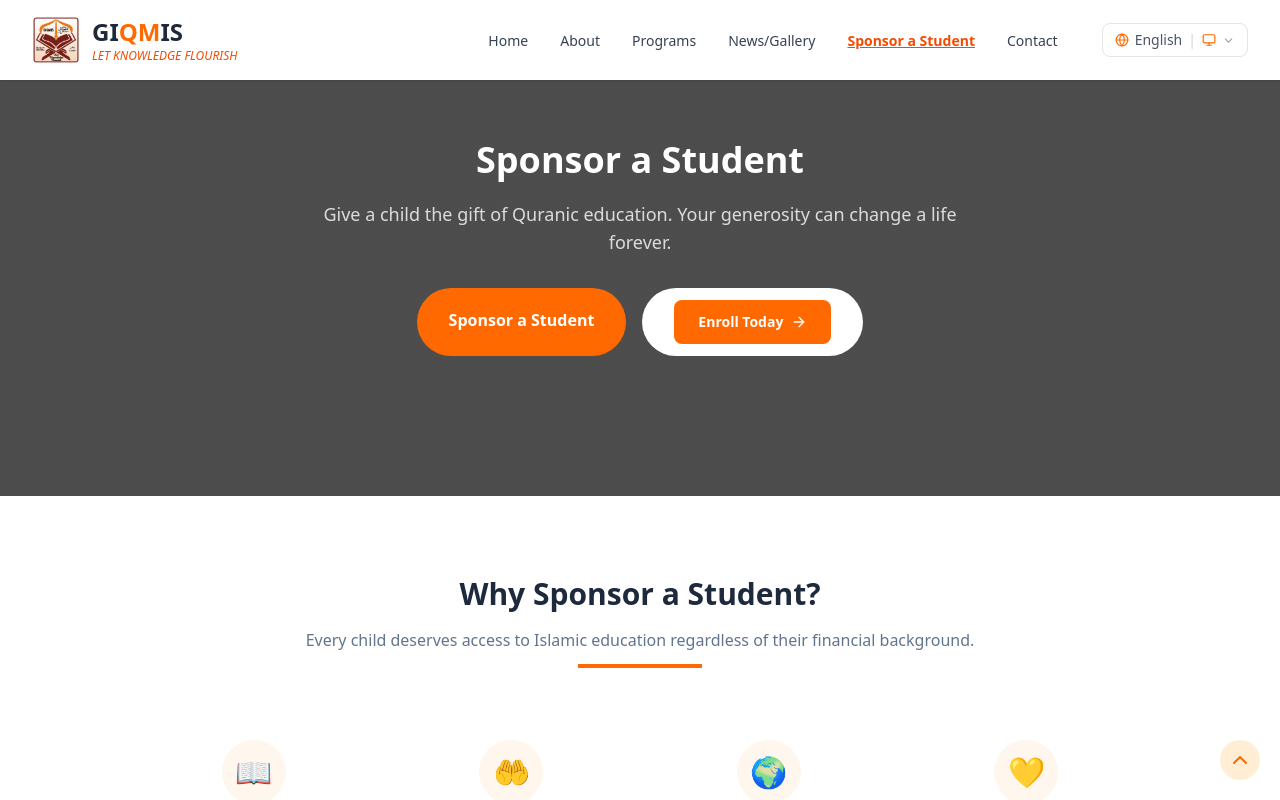
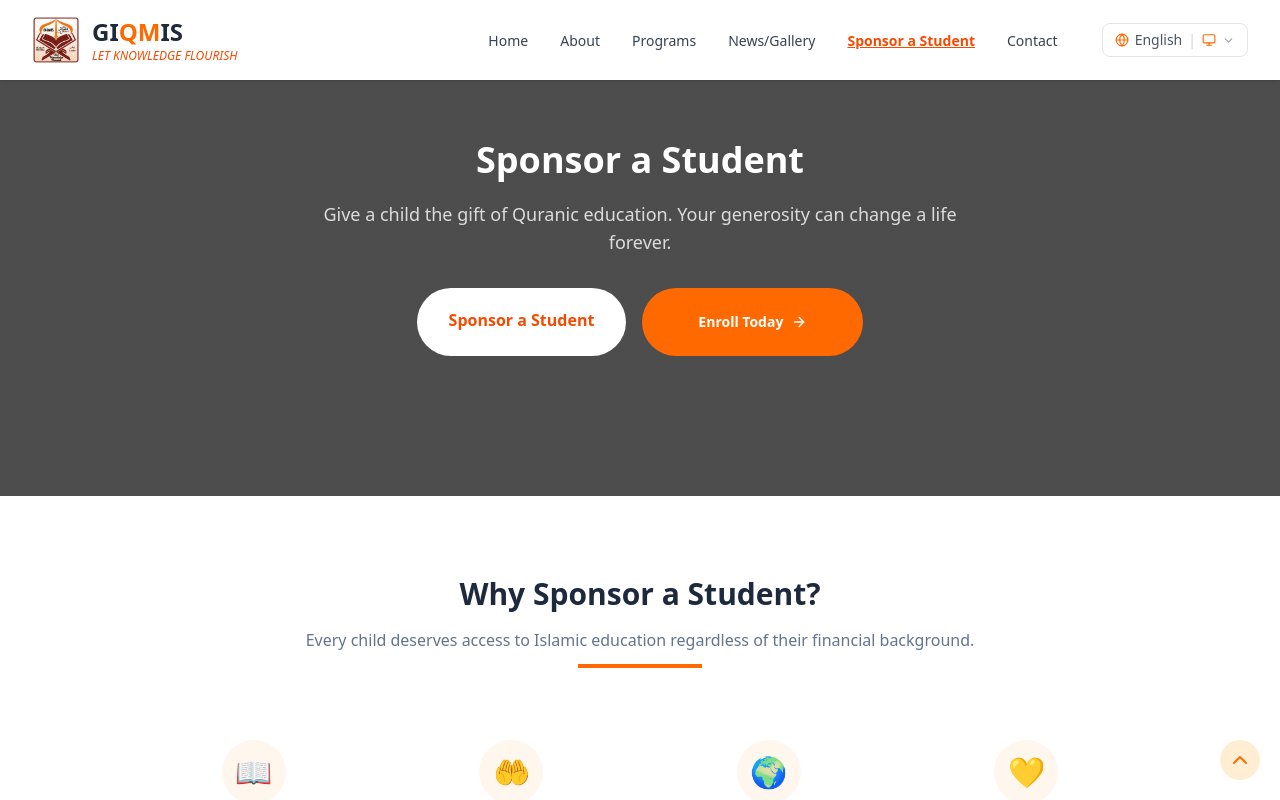
Before and after one commit to Aseyori911/giqmis, a Next.js app: page /en/sponsor in a window 1280 px wide. Shown: the top 800 px of the page. Built offline with nearby package versions, Linux system fonts and the light colour scheme.

Commit message:
minor correction

```diff
--- a/components/program/index.tsx
+++ b/components/program/index.tsx
@@ -3,7 +3,7 @@
 import HeroBanner from './heroBanner'
 import ProgramIntro from './programIntro'
 import TeachingMethod from './teachingMethod'
-import ProgramsSlider from './programsSlider'
+// import ProgramsSlider from './programsSlider'
 import CurriculumSection from './curriculumSection'
 import ArabicOnlineCourse from './arabicOnlineCourse'
 import SpecialWorkshops from './specialWorkshops'
@@ -12,7 +12,7 @@ import CTASection from './CTASection'
 import TeacherApply from './teacherApply'
 import ScrollToTop from '../scrollToTop'
 // import MultiCourseDetails from '@/components/programbtnbig'
-import MultiCourseDetailsSmallDevice from '@/components/programbtn'
+// import MultiCourseDetailsSmallDevice from '@/components/programbtn'
 
 export default function ProgramPage() {
   return (
--- a/components/program/specialWorkshops.tsx
+++ b/components/program/specialWorkshops.tsx
@@ -3,6 +3,7 @@
 import { useState, useEffect, useCallback } from 'react'
 import { ArrowRight, ChevronLeft, ChevronRight, X, Target } from 'lucide-react'
 import { SPECIAL_WORKSHOPS } from './data'
+import SpecialCourse from '../specialCourses'
 
 type Workshop = typeof SPECIAL_WORKSHOPS.workshops[number]
 
@@ -72,15 +73,16 @@ function WorkshopModal({ workshop, onClose, onEnroll }: {
           )}
         </div>
 
-        <div className="px-6 py-4 border-t border-stone-100 dark:border-stone-800 flex gap-3">
+        <div className="px-6 py-4 border-t border-stone-100 dark:border-stone-800 flex gap-4">
           <button onClick={onClose}
             className="flex-1 py-2.5 border border-stone-200 dark:border-stone-700 text-stone-500 dark:text-stone-400 hover:bg-stone-50 dark:hover:bg-stone-800 text-sm font-semibold rounded-lg transition-colors">
             Close
           </button>
-          <button onClick={() => { onClose(); onEnroll() }}
+          {/* <button onClick={() => { onClose(); onEnroll() }}
             className="flex-1 py-2.5 bg-orange-500 hover:bg-orange-600 text-white text-sm font-semibold rounded-lg transition-colors flex items-center justify-center gap-2">
             Enroll Now <ArrowRight size={15} />
-          </button>
+          </button> */}
+            <SpecialCourse />
         </div>
       </div>
     </div>
@@ -190,7 +192,7 @@ export default function SpecialWorkshops({ onEnroll }: { onEnroll: () => void })
         </div>
 
         {/* Enroll options */}
-        <div className="bg-white dark:bg-stone-800 rounded-2xl border border-gray-200 dark:border-stone-700 p-8 mb-10">
+        {/* <div className="bg-white dark:bg-stone-800 rounded-2xl border border-gray-200 dark:border-stone-700 p-8 mb-10">
           <p className="text-center text-slate-600 dark:text-stone-400 mb-6 text-sm">
             Choose any one workshop that suits your current needs.
           </p>
@@ -211,7 +213,7 @@ export default function SpecialWorkshops({ onEnroll }: { onEnroll: () => void })
               </button>
             </div>
           </div>
-        </div>
+        </div> */}
 
         {/* Benefits */}
         <div className="bg-white dark:bg-stone-800 rounded-xl border border-gray-200 dark:border-stone-700 p-6">
--- a/components/specialCourses/index.tsx
+++ b/components/specialCourses/index.tsx
@@ -147,9 +147,9 @@ export default function SpecialCourse() {
     <div>
       <button
         onClick={() => setShowApplyModal(true)}
-        className="inline-block bg-white text-orange-500 px-8 py-3 rounded-lg font-semibold hover:bg-gray-100 transition-colors"
+        className="flex items-center gap-2 text-white bg-orange-500 px-8 py-3 rounded-lg font-semibold hover:bg-orange-600 transition-colors"
       >
-        Enroll Today
+        Enroll Today <ArrowRight size={15} />
       </button>
 
       <Modal isOpen={showApplyModal} onClose={closeModal}>
--- a/components/sponsor/CTASection.tsx
+++ b/components/sponsor/CTASection.tsx
@@ -1,10 +1,11 @@
 'use client'
 
 import Link from "next/link";
-import { useTranslations } from 'next-intl'
+import { useLocale, useTranslations } from 'next-intl'
 
 export default function CTASection() {
   const t = useTranslations('sponsor')
+  const locale = useLocale()
 
   return (
     <section className="py-20 bg-orange-500 text-white text-center">
@@ -12,7 +13,7 @@ export default function CTASection() {
         <h3 className="text-3xl font-bold mb-4">{t('ctaTitle')}</h3>
         <p className="mb-8 max-w-2xl mx-auto">{t('ctaSubtitle')}</p>
         <Link
-          href="#sponsor-form"
+                      href={`/${locale}/sponsor-details`}
           className="inline-block px-8 py-3 bg-white text-orange-500 font-bold rounded-lg hover:bg-orange-50 transition-colors">
           {t('ctaBtn')}
         </Link>
--- a/components/sponsor/heroBanner.tsx
+++ b/components/sponsor/heroBanner.tsx
@@ -18,10 +18,10 @@ export default function HeroBanner() {
         <div className="flex justify-center gap-4 flex-wrap">
           <Link
             href={`/${locale}/sponsor-details`}
-            className="bg-orange-500 hover:bg-orange-600 text-white px-8 py-5 rounded-full font-semibold transition-colors">
+            className="bg-white hover:bg-orange-600 text-orange-600 px-8 py-5 rounded-full font-semibold transition-colors">
             {t('pageTitle')}
           </Link>
-          <div className="rounded-full bg-white px-8 py-3 hover:bg-gray-100 font-semibold transition-colors">
+          <div className="rounded-full bg-orange-500 hover:bg-orange-600 px-8 py-3 hover:bg-gray-100 font-semibold transition-colors">
             <Registerbtn />
           </div>
         </div>
```
